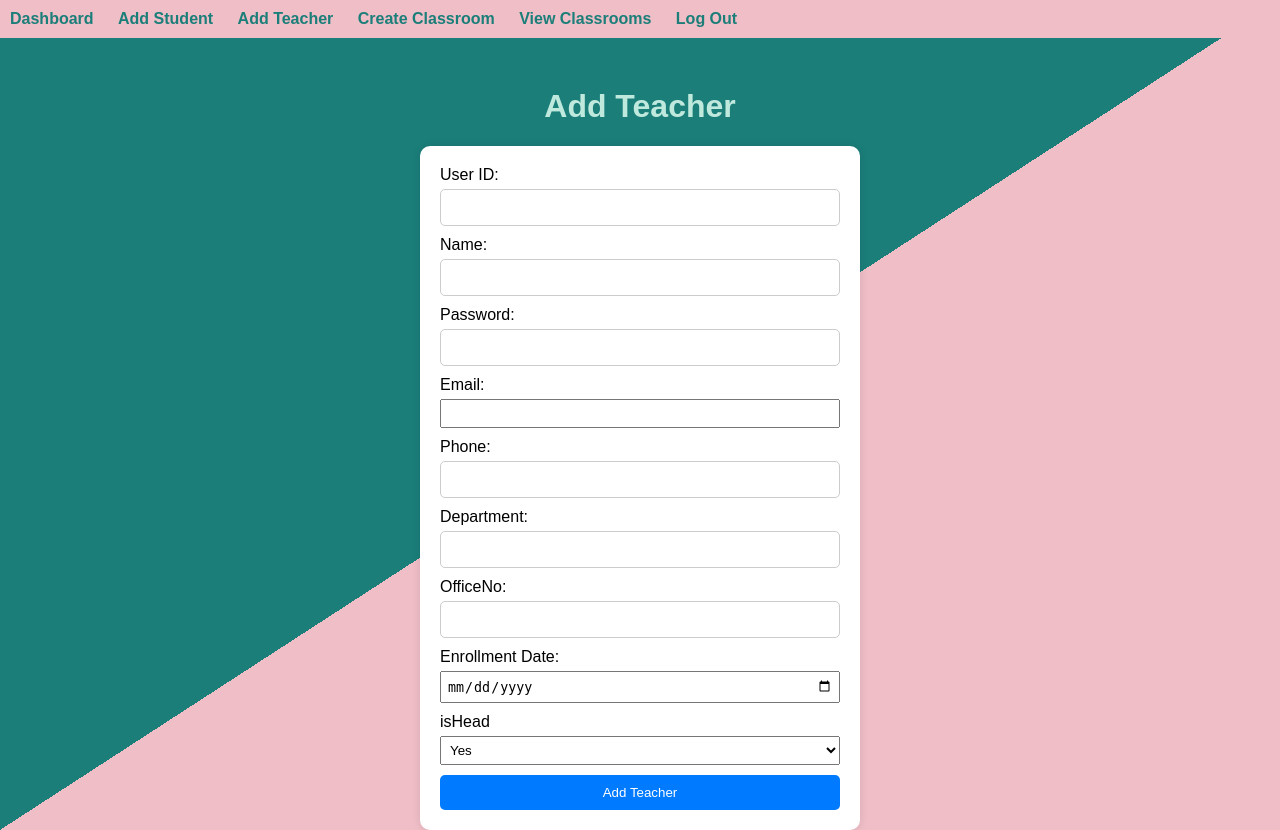
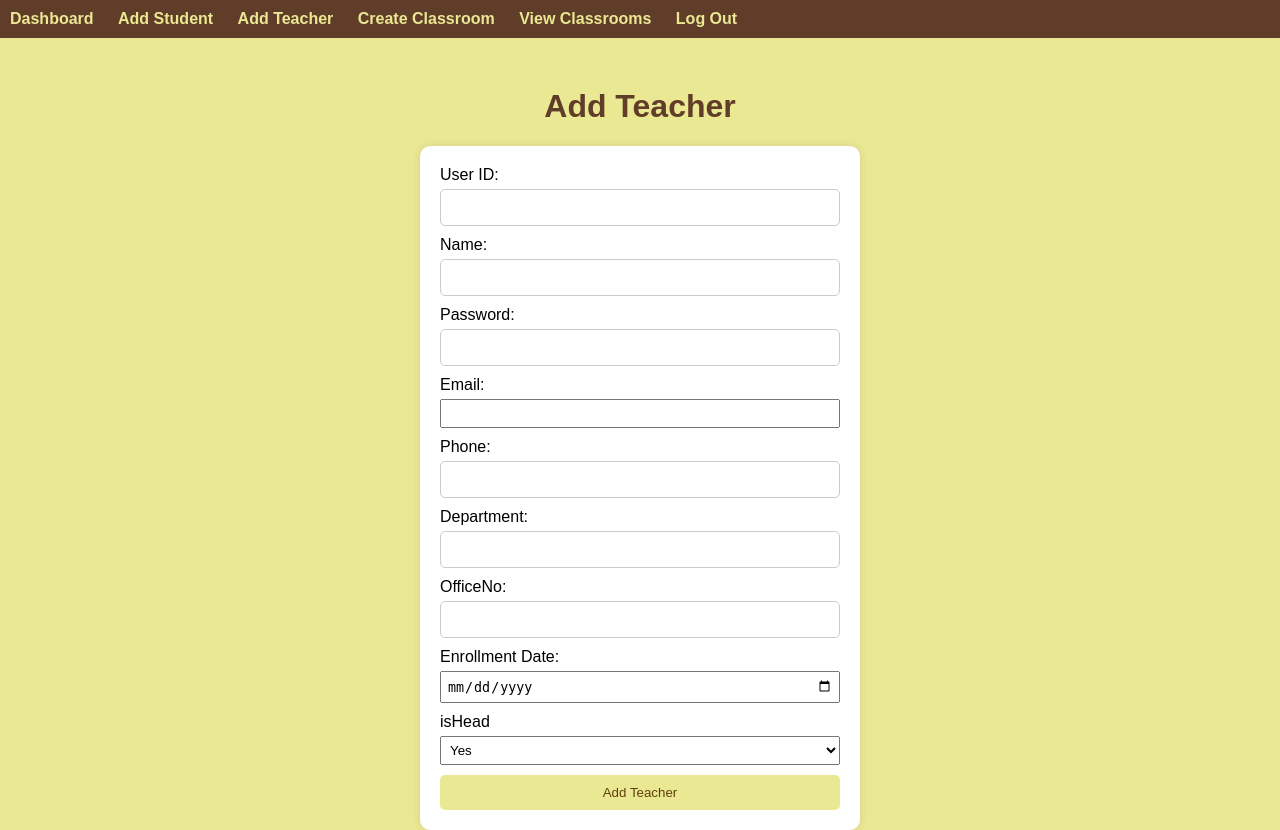
Before and after one commit to m-RaihanUrRashid/Notice-Board, a PHP site: page /Admin/AddTeacher.php in a window 1280 px wide. Run offline with PHP 8.4, Linux system fonts and the light colour scheme.

Commit message:
editted looks

```diff
--- a/Admin/AddTeacher.php
+++ b/Admin/AddTeacher.php
@@ -28,17 +28,7 @@
             width: 100%;
             box-sizing: border-box;
         }
-        button {
-            padding: 10px 20px;
-            background-color: #007bff;
-            color: #fff;
-            border: none;
-            border-radius: 5px;
-            cursor: pointer;
-        }
-        button:hover {
-            background-color: #0056b3;
-        }
+
         #additionalFields {
             display: none; /* Initially hide additional fields */
         }
--- a/index.html
+++ b/index.html
@@ -23,5 +23,7 @@
         </form>
     </div>
     <!-- <script src="script.js"></script> -->
+
+    <div class="background-container"></div>
 </body>
 </html>
--- a/styles.css
+++ b/styles.css
@@ -1,14 +1,26 @@
 body {
     font-family: Arial, sans-serif;
-    background: linear-gradient(to bottom right, #1b7e79 50%, #efbec7 50%);
+    background-color: #ebe894;
     margin: 0;
+}
+.background-container {
+    position: absolute;
+    bottom: 0;
+    left: 0;
+    width:35%;
+    height: 500px; /* Height of the container */
+    background-image: url('pencil.png'); /* Background image URL */
+    background-size: cover;
+    background-repeat: no-repeat;
+    background-position: center;
+    text-align: center;
 }
 
 h1 {
     text-align: center;
     margin-top: 50px;
     font: Georgia;
-    color: #c0e9de;
+    color: #603d28;
 }
 
 p {
@@ -62,8 +74,8 @@ input[type="text"], input[type="password"] {
 button {
     width: 100%;
     padding: 10px;
-    background-color: #007bff;
-    color: #fff;
+    background-color: #ebe894;
+    color: #603e0b;
     border: none;
     border-radius: 5px;
     cursor: pointer;
@@ -71,23 +83,15 @@ button {
 }
 
 button:hover {
-    background-color: #063a71;
-}
-
-button {
-    padding: 10px 20px;
-    background-color: #fa5271 ;
-    color: #fff;
-    border: none;
-    border-radius: 5px;
-    cursor: pointer;
-    text-align: center;
+    background-color: #d49d59;
 }
 
 
+
+
 nav {
-    background-color: #efbec7 ;
-    color:  #1b7e79;
+    background-color:#603d28;
+    color:  #ebe894;
     padding: 10px;
 }
 nav ul {
@@ -100,7 +104,7 @@ nav ul li {
     margin-right: 20px;
 }
 nav ul li a {
-    color:#1b7e79;
+    color:#ebe894;
     text-decoration: none;
     font-weight: bold;
 }
```
Also changed, not shown: Admin/AddStudent.php (+1 -44 lines), Admin/CreateClassroom.php (+2 -11 lines), Admin/Dashboard.php (+11 -8 lines), 1 other file.
